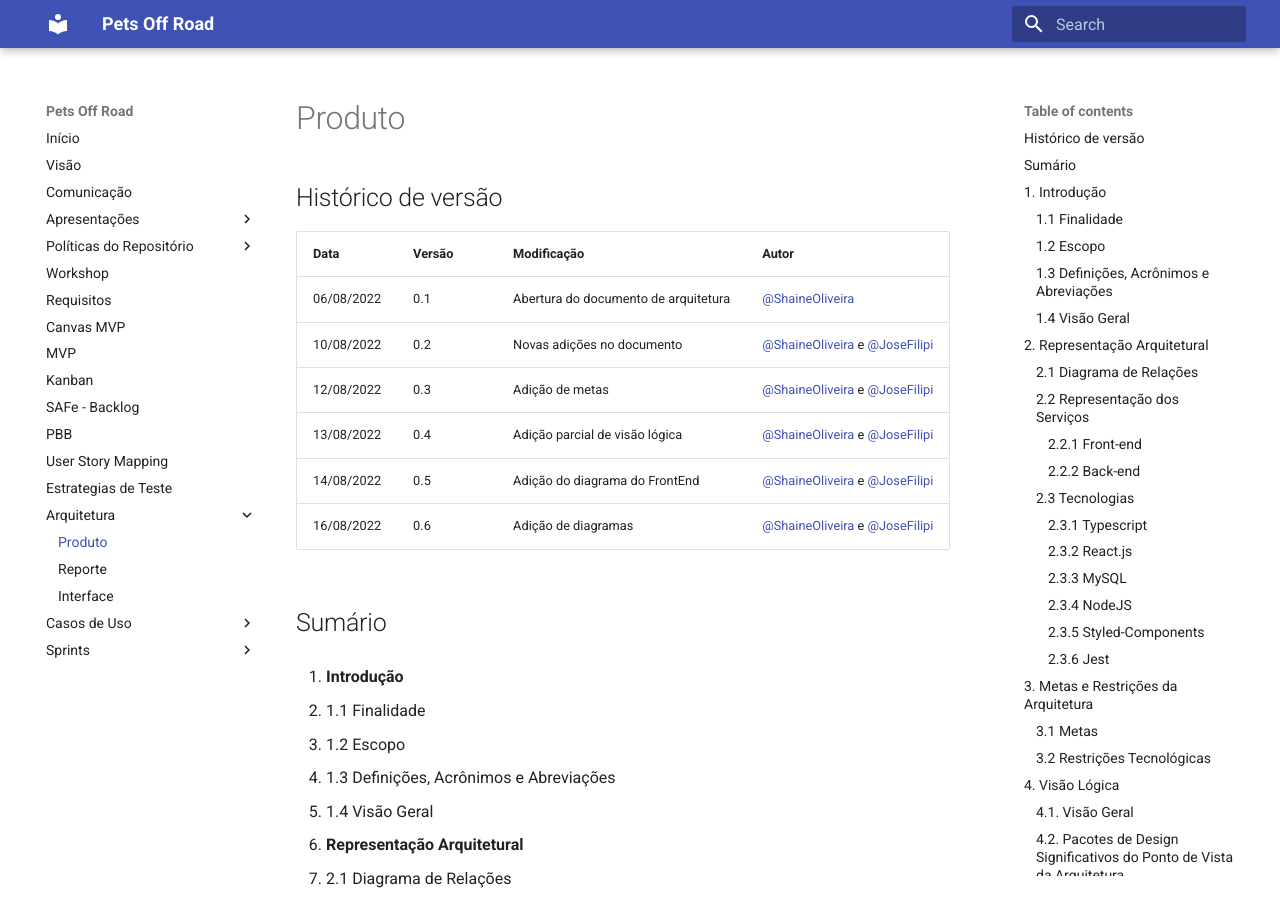
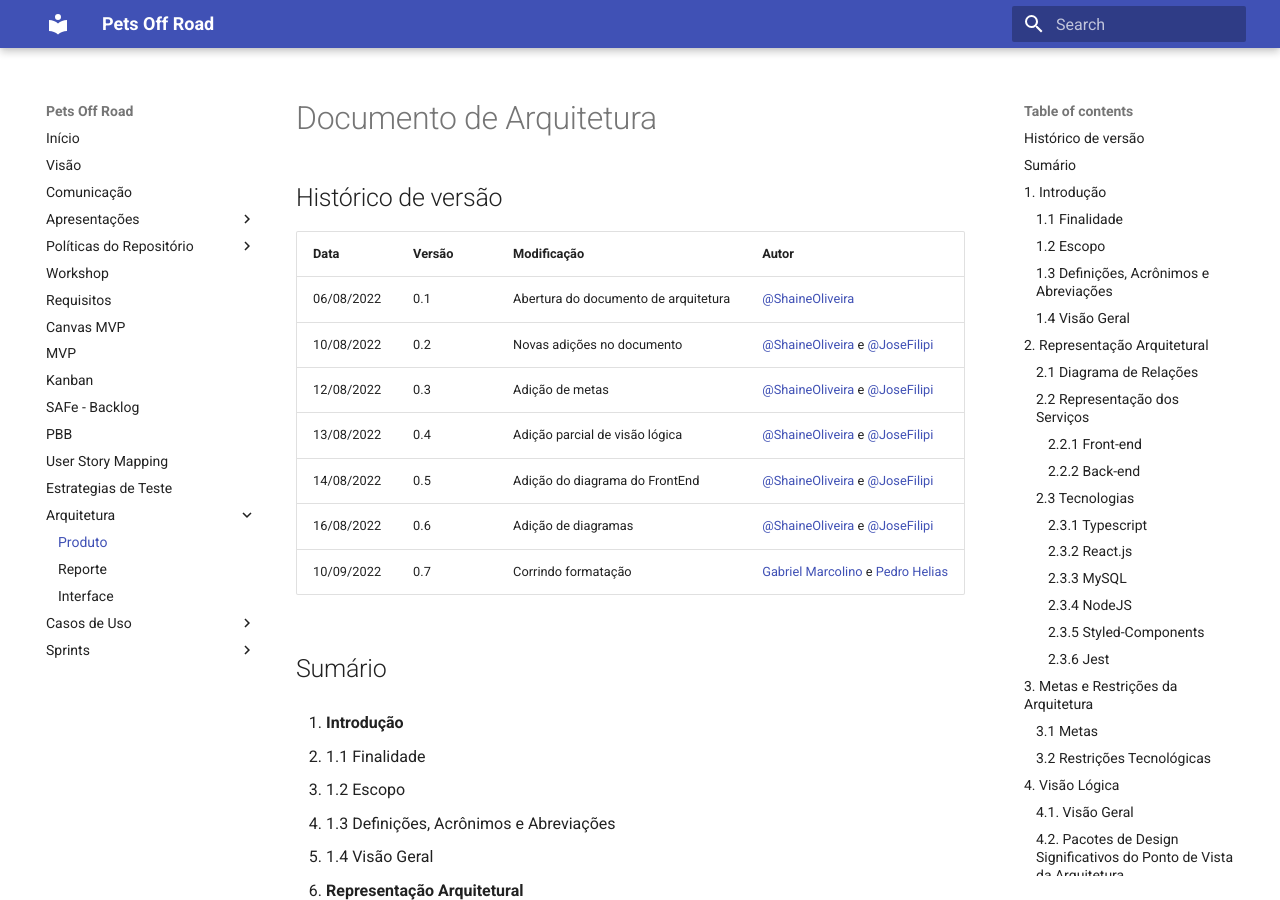
Before and after one commit to mdsreq-fga-unb/2022.1-pets-off-road, an MkDocs documentation site: the page built from docs/produto/arquitetura/Arquitetura.md, in a window 1280 px wide and 900 px high. Built offline with MkDocs 1.6.1 and Material for MkDocs 9.7.7, drawn with Linux system fonts in a browser that asks for light colours.

Commit message:
Corrigindo formatação do documento de arquitetura

```diff
--- a/docs/produto/arquitetura/Arquitetura.md
+++ b/docs/produto/arquitetura/Arquitetura.md
@@ -1,13 +1,16 @@
+# Documento de Arquitetura
+
 ## Histórico de versão
 
-| Data       | Versão | Modificação                                                                                                  | Autor                                                                                                                                                                                   |
-| :--------- | :----- | :----------------------------------------------------------------------------------------------------------- | :-------------------------------------------------------------------------------------------------------------------------------------------------------------------------------------- |
-| 06/08/2022 | 0.1    | Abertura do documento de arquitetura                                                               | [@ShaineOliveira](https://github.com/ShaineOliveira)
-| 10/08/2022 | 0.2    | Novas adições no documento                                                               | [@ShaineOliveira](https://github.com/ShaineOliveira) e [@JoseFilipi](https://github.com/JoseFilipi)
-| 12/08/2022 | 0.3    | Adição de metas                                                                | [@ShaineOliveira](https://github.com/ShaineOliveira) e [@JoseFilipi](https://github.com/JoseFilipi)
-| 13/08/2022 | 0.4    | Adição parcial de visão lógica                                                                | [@ShaineOliveira](https://github.com/ShaineOliveira) e [@JoseFilipi](https://github.com/JoseFilipi)
-| 14/08/2022 | 0.5    | Adição do diagrama do FrontEnd                                                               | [@ShaineOliveira](https://github.com/ShaineOliveira) e [@JoseFilipi](https://github.com/JoseFilipi)
-| 16/08/2022 | 0.6    | Adição de diagramas                                                              | [@ShaineOliveira](https://github.com/ShaineOliveira) e [@JoseFilipi](https://github.com/JoseFilipi)
+| Data       | Versão | Modificação                          | Autor                                                                                                 |
+| :--------- | :----- | :----------------------------------- | :---------------------------------------------------------------------------------------------------- |
+| 06/08/2022 | 0.1    | Abertura do documento de arquitetura | [@ShaineOliveira](https://github.com/ShaineOliveira)                                                  |
+| 10/08/2022 | 0.2    | Novas adições no documento           | [@ShaineOliveira](https://github.com/ShaineOliveira) e [@JoseFilipi](https://github.com/JoseFilipi)   |
+| 12/08/2022 | 0.3    | Adição de metas                      | [@ShaineOliveira](https://github.com/ShaineOliveira) e [@JoseFilipi](https://github.com/JoseFilipi)   |
+| 13/08/2022 | 0.4    | Adição parcial de visão lógica       | [@ShaineOliveira](https://github.com/ShaineOliveira) e [@JoseFilipi](https://github.com/JoseFilipi)   |
+| 14/08/2022 | 0.5    | Adição do diagrama do FrontEnd       | [@ShaineOliveira](https://github.com/ShaineOliveira) e [@JoseFilipi](https://github.com/JoseFilipi)   |
+| 16/08/2022 | 0.6    | Adição de diagramas                  | [@ShaineOliveira](https://github.com/ShaineOliveira) e [@JoseFilipi](https://github.com/JoseFilipi)   |
+| 10/09/2022 | 0.7    | Corrindo formatação                  | [Gabriel Marcolino](https://github.com/GabrielMR360) e [Pedro Helias](https://github.com/pedrohelias) |
 
 
 ## Sumário
@@ -60,27 +63,27 @@
 
 ### 1.3 Definições, Acrônimos e Abreviações
 
-| Abreviação | Significado                              |
-| ---------- | ---------------------------------------- |
-| MDS        | Métodos de Desenvolvimento de Software   |
-| REQ        | Requisitos             |
-| IDE        | Ambiente de desenvolvimento              |
-| API        | Application Programming Interface        |
-| REST       | Transferência Representacional de Estado |
-| WEB        | World Wide Web                           |
-| HTML       | HyperText Markup Language                |
-| CSS        | Cascading Style Sheets                   |
-| ID         | Identificador de Usuário                 |
-| PDF        | Portable Document Format                 |
+| Abreviação |               Significado                |
+| :--------: | :--------------------------------------: |
+|    MDS     |  Métodos de Desenvolvimento de Software  |
+|    REQ     |                Requisitos                |
+|    IDE     |       Ambiente de desenvolvimento        |
+|    API     |    Application Programming Interface     |
+|    REST    | Transferência Representacional de Estado |
+|    WEB     |              World Wide Web              |
+|    HTML    |        HyperText Markup Language         |
+|    CSS     |          Cascading Style Sheets          |
+|     ID     |         Identificador de Usuário         |
+|    PDF     |         Portable Document Format         |
 
 ### 1.4 Visão Geral
 
-| Tópico                            | Descrição                                                                                                |
-| --------------------------------- | -------------------------------------------------------------------------------------------------------- |
-| Introdução                        | Descreve informações sobre a finalidade e a organização do documento.                                    |
-| Representação arquitetural        | Representa a arquitetura geral do software.   |
-| Metas e restrições da Arquitetura | Demonstra os requisitos e objetivos do software.               |
-| Visão lógica                      | Descreve as partes significativas relacionadas ao ponto de vista da arquitetura e a modelagem de design. |
+|              Tópico               |                                                Descrição                                                 |
+| :-------------------------------: | :------------------------------------------------------------------------------------------------------: |
+|            Introdução             |                  Descreve informações sobre a finalidade e a organização do documento.                   |
+|    Representação arquitetural     |                               Representa a arquitetura geral do software.                                |
+| Metas e restrições da Arquitetura |                             Demonstra os requisitos e objetivos do software.                             |
+|           Visão lógica            | Descreve as partes significativas relacionadas ao ponto de vista da arquitetura e a modelagem de design. |
 
 
 ## 2. Representação Arquitetural
@@ -144,27 +147,23 @@
 ### 3.1 Metas
 O sistema WEB a ser desenvolvido tem como metas a serem atingidas:
 
-<ul>
-<li> Melhorar o sistema de adoção de pets;</li>
-<li>Facilitar a divulgação de eventos relacionados a adoção e cuidados aos animais;</li>
-<li>Permitir o crescimento de projetos ligados as causas animais domésticos por meio de contato online;</li>
-<li>Permitir conexão de usuários defensores de causa animal e possíveis voluntários.</li>
-</ul>
+
+* Melhorar o sistema de adoção de pets;
+* Facilitar a divulgação de eventos relacionados a adoção e cuidados aos animais;
+* Permitir o crescimento de projetos ligados as causas animais domésticos por meio de contato online;
+* Permitir conexão de usuários defensores de causa animal e possíveis voluntários.
 
 
 
 ### 3.2 Restrições Tecnológicas
-<ul>
-<li><b>TypeScript</b>: Linguagem de programação a ser utilizada no BackEnd da aplicação.</li>
-<li><b>Nest.JS</b>: Framework Node.js utilizada no BackEnd da aplicação, responsável pelas conexões com o banco e pelas regras de negócio</li>
-<li><b>MySQL</b>: Sistema responsável pelo armazenamento e gerência dos dados apresentados à aplicação.</li>
-<li><b>JavaScript</b>: Linguagem de programação específica para desenvolvimento web FrontEnd, juntamente do React.Js</li>
-<li><b>React.js</b>: Framework de JavaScript específico para o FrontEnd da aplicação.</li>
-<li><b>Jest</b>: Plataforma utilizada para testes unitários.</li>
 
-<li><b>NodeJS</b>: Frameworkd de JavaScript direcionado para o desenvolvimento do BackEnd. </li>
-
-</ul>
+* **TypeScript**: Linguagem de programação a ser utilizada no BackEnd da aplicação.
+* **Nest.JS**: Framework Node.js utilizada no BackEnd da aplicação, responsável pelas conexões com o banco e pelas regras de negócio
+* **MySQL**: Sistema responsável pelo armazenamento e gerência dos dados apresentados à aplicação.
+* **JavaScript**: Linguagem de programação específica para desenvolvimento web FrontEnd, juntamente do React.Js
+* **React.js**: Framework de JavaScript específico para o FrontEnd da aplicação.
+* **Jest**: Plataforma utilizada para testes unitários.
+* **NodeJS**: Frameworkd de JavaScript direcionado para o desenvolvimento do BackEnd.
 
 
 
```
